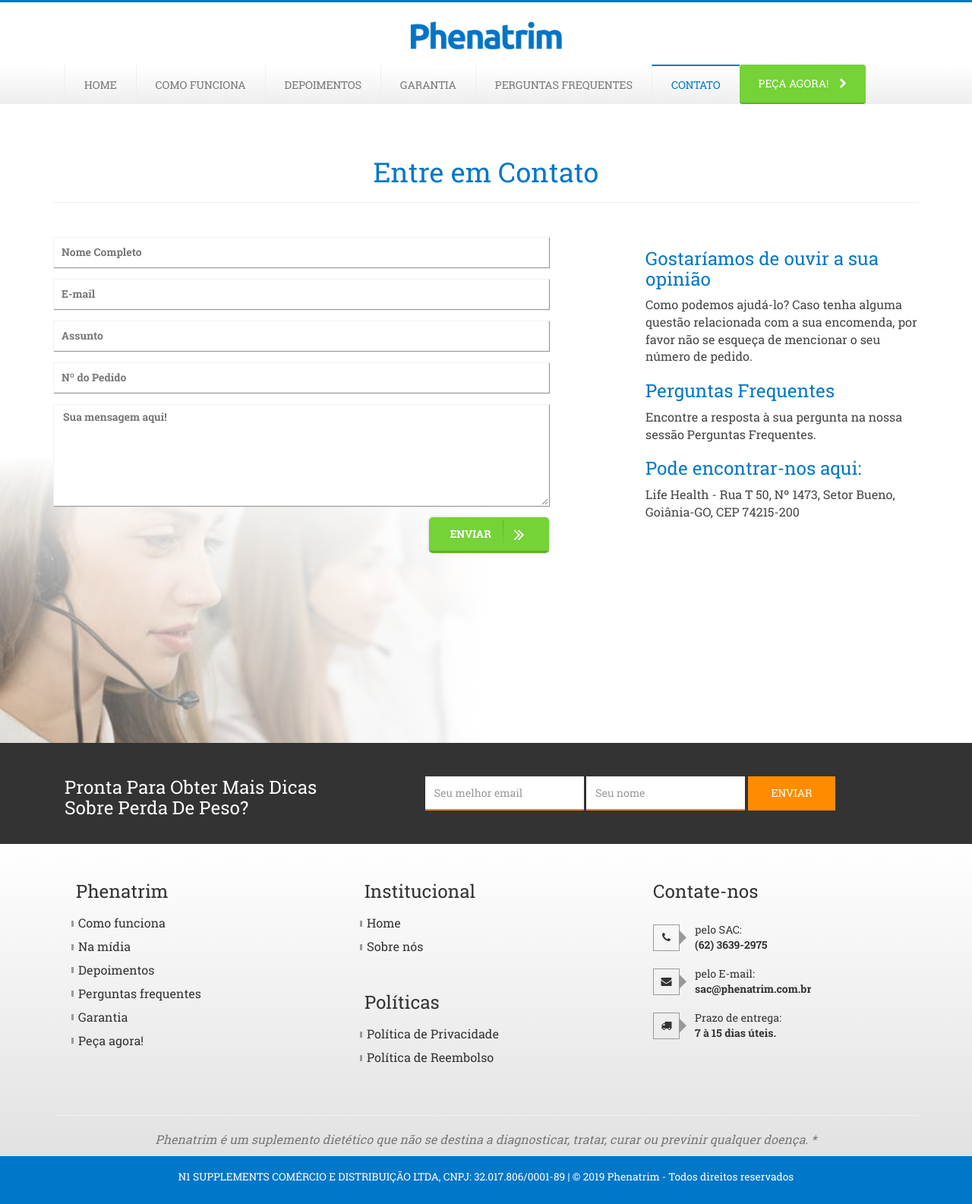
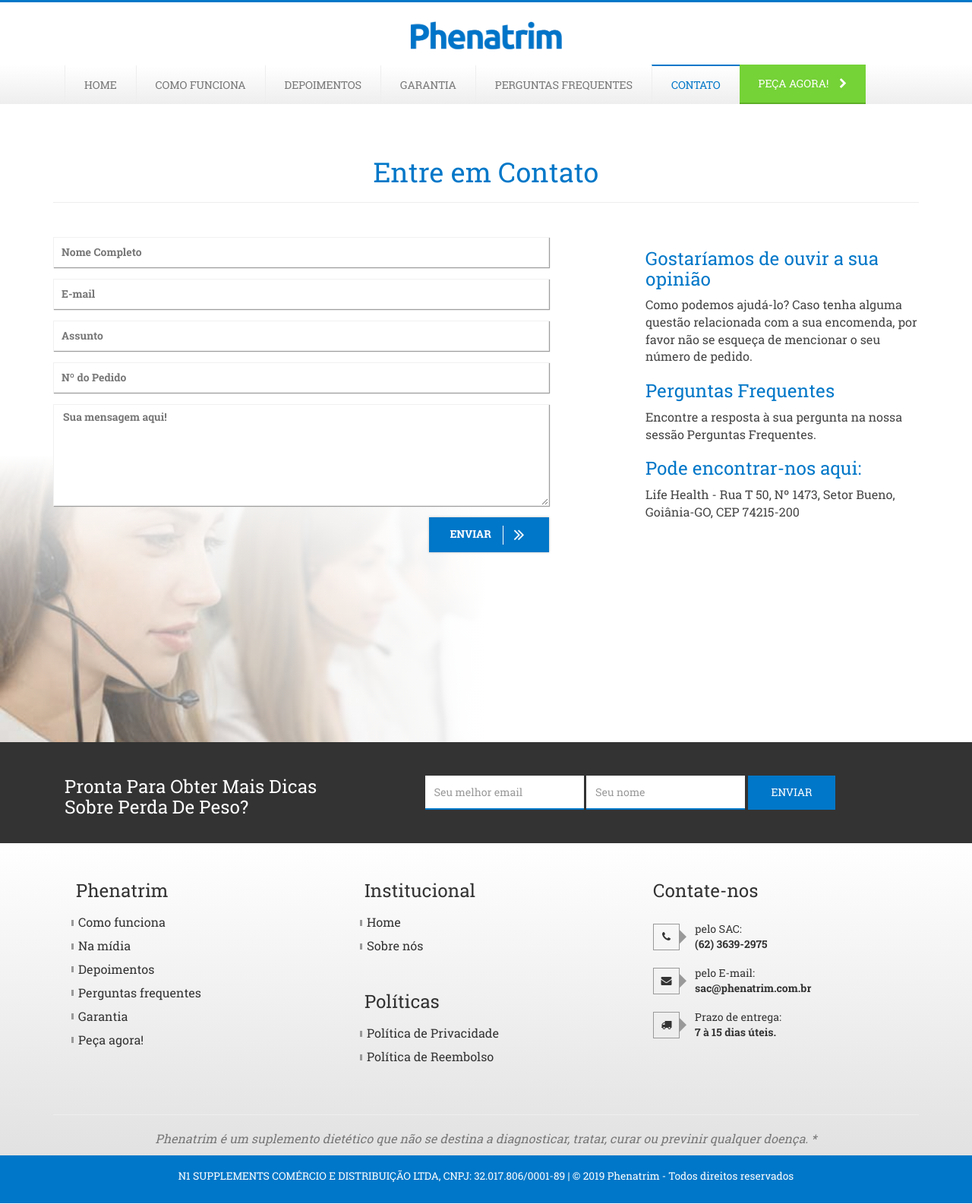
Before and after one commit to lhgyn/lpv2, a PHP site: page /contato.php in a window 1280 px wide. Shown: the whole page at 76% size. Run offline with PHP 8.4, Linux system fonts and the light colour scheme.

Commit message:
alterações nos cta´s do contato e newsletter

```diff
--- a/assets/css/_1.3-header.style.css
+++ b/assets/css/_1.3-header.style.css
@@ -75,7 +75,6 @@ body P{
     border: 0;
     border-bottom: 2px solid #5daf27;
     color: #fff;
-    border-radius: 4px;
 }
 #navbar1.navbar-default .navbar-nav>li:last-child > a:hover{
     background-image: linear-gradient(to bottom,#5daf27 0,#5daf27 100%);
--- a/assets/css/_1.4-footer.style.css
+++ b/assets/css/_1.4-footer.style.css
@@ -25,13 +25,13 @@
 }
 #site-newsletter form .form-control{
 	border: 0;
-	border-bottom: 2px solid darkorange;
+	border-bottom: 2px solid #0077c8;
 }
 #site-newsletter form .btn{
 	padding-left: 30px; padding-right: 30px;
-	border-bottom: 2px solid darkorange;
-	border-color: darkorange;
-	background: darkorange;
+	border-bottom: 2px solid #0077c8;
+	border-color: #0077c8;
+	background: #0077c8;
 	color: #fff;
 	text-shadow: none;
 }
@@ -140,3 +140,9 @@ clip-path: polygon(0 0, 0% 100%, 100% 50%);
 @media all and (min-width:991px) and (max-width:1199px){
 
 }
+
+
+
+.btn-newsletter{
+	background-image: linear-gradient(to bottom,#0077c8 0, #0077c8 100%);
+}
--- a/assets/css/_2.1-contato.style.css
+++ b/assets/css/_2.1-contato.style.css
@@ -88,3 +88,17 @@
 		margin-top: 100px;
 	}
 }
+
+
+
+.contact-button {
+    background: #0077c8 !important;
+    border-color: #0077c8 !important;
+    border-bottom-width: 2px !important;
+    border-radius: 0px !important;
+}
+.contact-button i::after{
+	background: #fff !important;
+	height: 25px !important;
+	top: 1px !important;
+}
--- a/footer.php
+++ b/footer.php
@@ -19,7 +19,7 @@
                       <input type="hidden" id="assinaturas_siteacessado" value="PHENATRIMOFICIAL">
                       <input type="hidden" id="assinaturas_datahora" value="<?php echo $datahoralocalcadastro; ?>">
                       <input type="hidden" id="assinaturas_ip" value="<?php echo $ipaddress; ?>">
-                      <button type="button" id="submitbutton" class="btn btn-default">ENVIAR</button>
+                      <button type="button" id="submitbutton" class="btn btn-default btn-newsletter">ENVIAR</button>
                     </form>
                 </div>
             </div>
--- a/header.php
+++ b/header.php
@@ -19,12 +19,12 @@
     <!-- //////////////////////////////////
     //////// DESENVOLVIMENTO
     ///////////////////// -->
-    <!-- <link rel="stylesheet" type="text/css" href="./assets/css/__desenvolvimento.css"> -->
+    <link rel="stylesheet" type="text/css" href="./assets/css/__desenvolvimento.css">
 
     <!-- //////////////////////////////////
     //////// PRODUÇÃO - BY GULP AUTOMATION
     ///////////////////// -->
-    <link rel="stylesheet" type="text/css" href="./assets/css/all.min.css">
+    <!-- <link rel="stylesheet" type="text/css" href="./assets/css/all.min.css"> -->
 
 </head>
 <body>
--- a/home.php
+++ b/home.php
@@ -462,7 +462,7 @@
 		    		</div>
 		    		<div class="col-md-12 bg-transparent">
 		    			<div class="col-md-4">
-			    			<img class="img-responsive" src="./assets/img/selo-garantia.png" alt="">
+			    			<img class="img-responsive" src="./assets/img/selo-garantia.png" alt="" style="margin: 0 auto; max-width: 250px">
 			    		</div>
 			    		<div class="col-md-8">
 			    			<h3>EXPERIMENTE PHENATRIM AGORA COM RISCO ZERO</h3>
--- a/views/contato.php
+++ b/views/contato.php
@@ -52,7 +52,7 @@
 				    <textarea cols="20" rows="6" class="form-control" name="mensagem" placeholder="Sua mensagem aqui!"></textarea>
 				  </div>
 				  <div class="form-group">
-				  	<button type="button" id="cta-button" class="btn pull-right">
+				  	<button type="button" id="cta-button" class="btn contact-button pull-right">
 						<div>
 							<span>Enviar</span>
 						</div>
```
Also changed, not shown: assets/img/selo-garantia.png.
